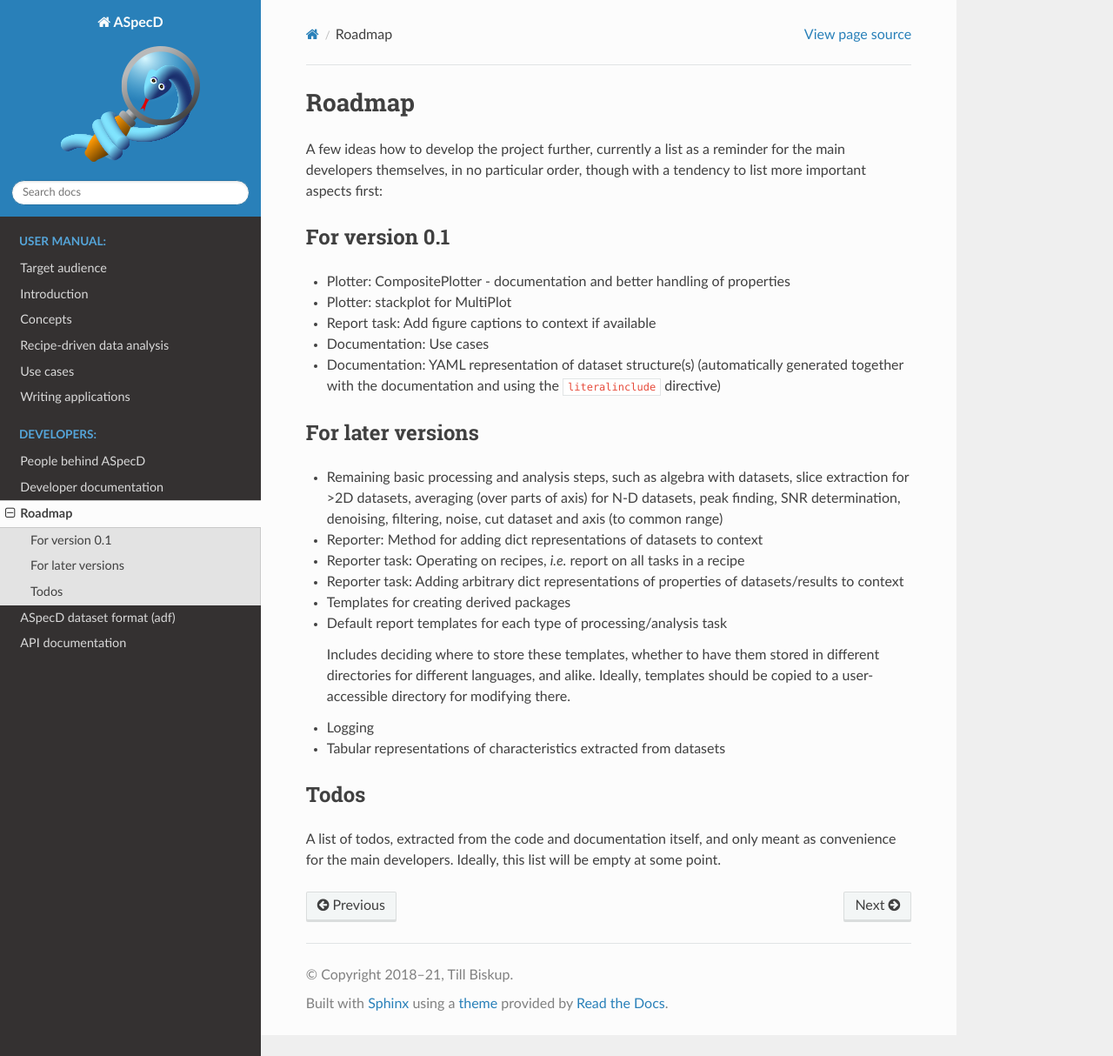
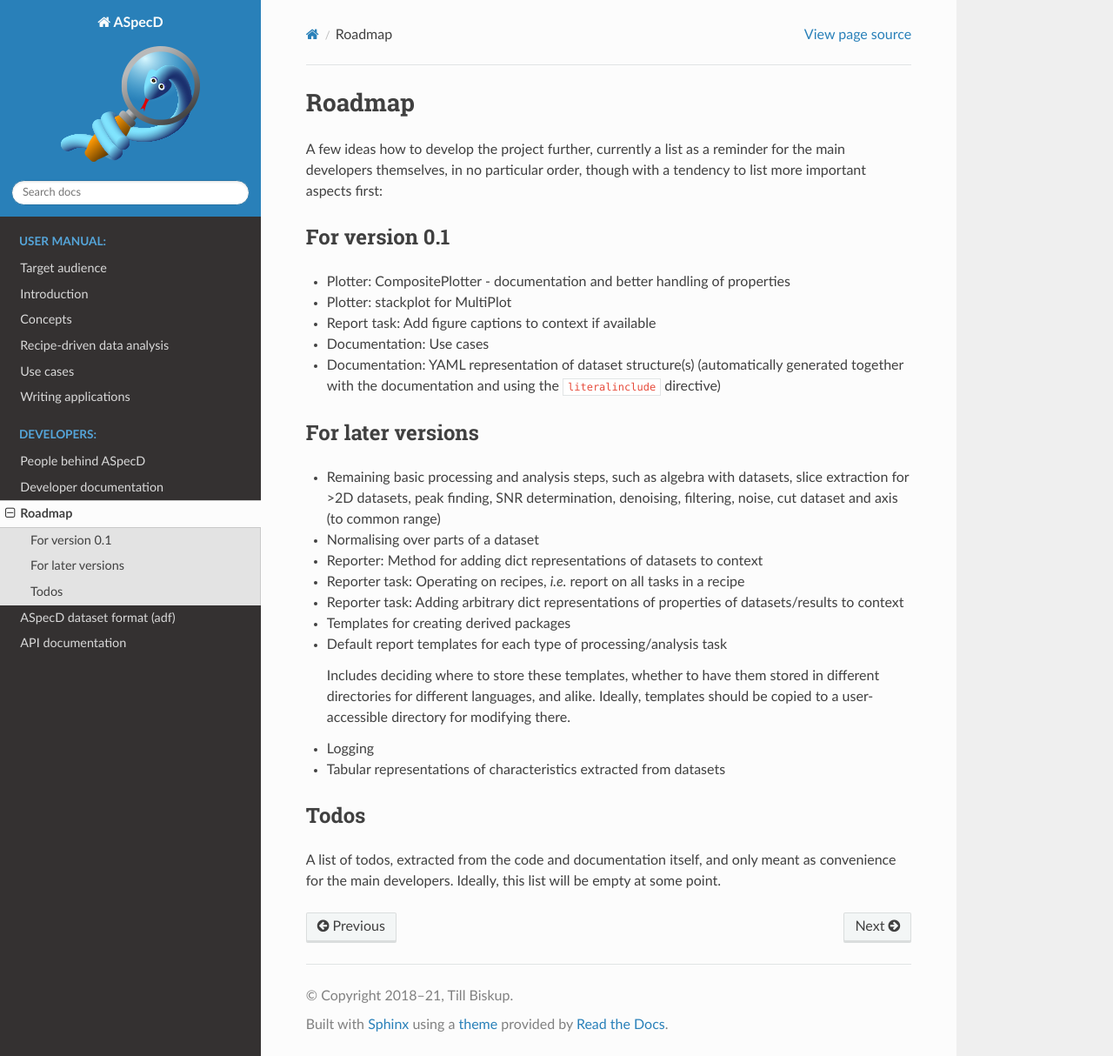
Before and after one commit to tillbiskup/aspecd, a Sphinx documentation site: the page built from docs/roadmap.rst, in a window 1280 px wide and 1214 px high. Shown: the whole window at 87% size. Built offline with Sphinx 7.4.7 and the Read the Docs theme 2.0.0, drawn with Linux system fonts in a browser that asks for light colours.

Commit message:
Update roadmap, add todo

```diff
--- a/docs/roadmap.rst
+++ b/docs/roadmap.rst
@@ -22,9 +22,9 @@ For version 0.1
 For later versions
 ==================
 
-* Remaining basic processing and analysis steps, such as algebra with datasets, slice extraction for >2D datasets, averaging (over
-  parts of axis) for N-D datasets, peak finding, SNR determination, denoising,
-  filtering, noise, cut dataset and axis (to common range)
+* Remaining basic processing and analysis steps, such as algebra with datasets, slice extraction for >2D datasets, peak finding, SNR determination, denoising, filtering, noise, cut dataset and axis (to common range)
+
+* Normalising over parts of a dataset
 
 * Reporter: Method for adding dict representations of datasets to context
 
```
Also changed, not shown: 2 other files.
